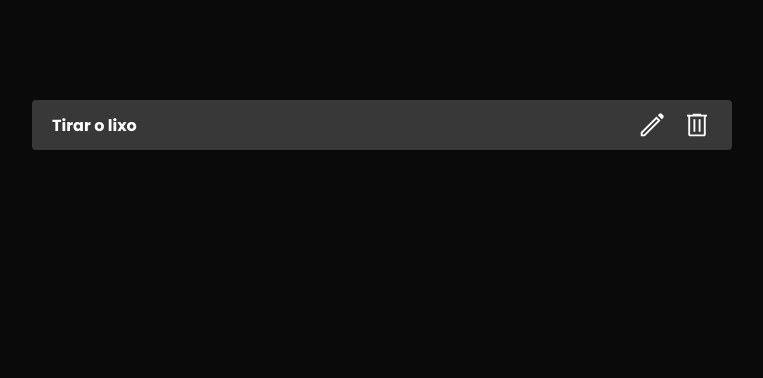
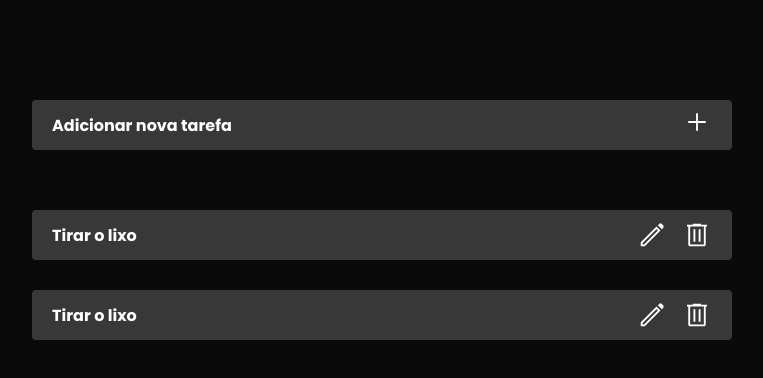
Before and after one commit to zLucasBiasi/simpleCrud, a Next.js app: page / in a window 1280 px wide. Shown: the top 378 px of the page, without its empty margins (258-1021 px from the left). Built offline with nearby package versions, Linux system fonts and the light colour scheme.

Commit message:
feat: creating card header

```diff
--- /dev/null
+++ b/src/components/TaskHeader/index.tsx
@@ -0,0 +1,17 @@
+import More from "/public/assets/more.svg";
+
+import * as S from "./styles";
+
+export const TaskHeader = () => {
+  return (
+    <>
+      <S.Section>
+        <h2>Adicionar nova tarefa</h2>
+
+        <div>
+          <S.Icon src={More} alt="Icone de lapis para editar" />
+        </div>
+      </S.Section>
+    </>
+  );
+};
--- /dev/null
+++ b/src/components/TaskHeader/styles.ts
@@ -0,0 +1,30 @@
+import Image from "next/image";
+import styled, { css } from "styled-components";
+
+export const Section = styled.section`
+  ${({ theme }) => css`
+    width: 70rem;
+    height: 5rem;
+    display: flex;
+    justify-content: space-between;
+    align-items: center;
+    background-color: ${theme.colors.cards};
+    padding: 0 2rem;
+    border-radius: 0.4rem;
+    margin-bottom: 3rem;
+  `}
+`;
+
+export const Icon = styled(Image)`
+  ${({ theme }) => css`
+    width: 3rem;
+    height: 3rem;
+    transition: 0.5s ease-in-out;
+
+    &:hover {
+      cursor: pointer;
+      background-color: ${theme.colors.background};
+      border-radius: 0.4rem;
+    }
+  `}
+`;
--- a/src/pages/index.tsx
+++ b/src/pages/index.tsx
@@ -1,10 +1,13 @@
 import { TaskCard } from "../components/TaskCard";
+import { TaskHeader } from "../components/TaskHeader";
 import { HomeTemplate } from "../template/Home/home";
 
 export default function Home() {
   return (
     <>
       <HomeTemplate>
+        <TaskHeader />
+        <TaskCard task="Tirar o lixo" />
         <TaskCard task="Tirar o lixo" />
       </HomeTemplate>
     </>
--- a/src/template/Home/home.tsx
+++ b/src/template/Home/home.tsx
@@ -1,7 +1,12 @@
 import { ReactNode } from "react";
+import { TaskHeader } from "../../components/TaskHeader";
 
 import * as S from "./styles";
 
 export const HomeTemplate = ({ children }: { children: ReactNode }) => {
-  return <S.Main>{children}</S.Main>;
+  return (
+    <>
+      <S.Main>{children}</S.Main>
+    </>
+  );
 };
--- a/src/template/Home/styles.ts
+++ b/src/template/Home/styles.ts
@@ -3,7 +3,9 @@ import styled from "styled-components";
 export const Main = styled.main`
   display: flex;
   justify-content: center;
-
+  align-items: center;
+  flex-direction: column;
   margin-top: 10rem;
   width: 100vw;
+  gap: 3rem;
 `;
```
